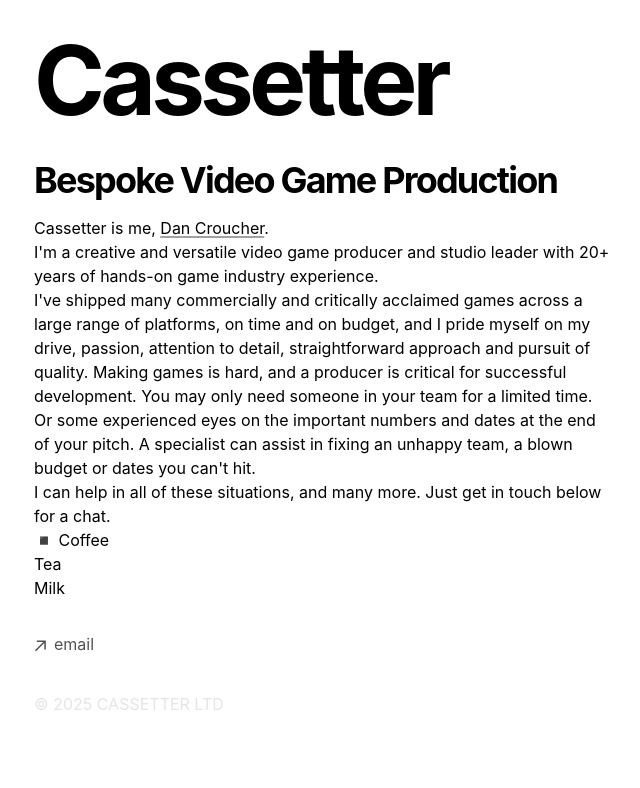
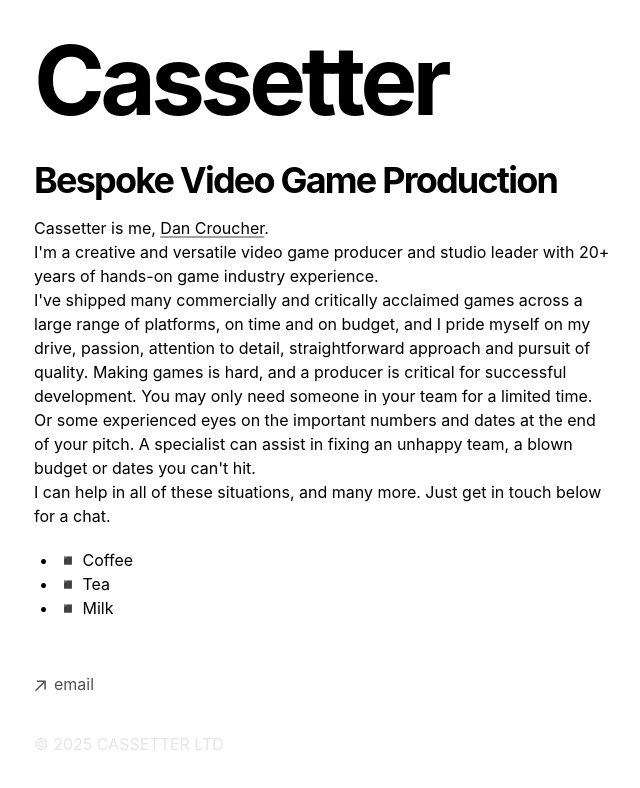
Before and after one commit to dancroucher/cassetter, a Next.js app: page / in a window 1280 px wide. Shown: the top 788 px of the page, without its empty margins (318-958 px from the left). Built offline with nearby package versions, Linux system fonts and the light colour scheme.

Commit message:
Update page.tsx

```diff
--- a/app/page.tsx
+++ b/app/page.tsx
@@ -12,21 +12,23 @@ export default function Page() {
           <p className="prose">
             Cassetter is me, <a href="https://www.linkedin.com/in/dancroucher/">Dan Croucher</a>.
           </p>
-          <p>
+          <p className="prose">
           I'm a creative and versatile video game producer and studio leader with 20+ years of hands-on game industry experience.
           </p>
-          <p>
+          <p className="prose">
           I've shipped many commercially and critically acclaimed games across a large range of platforms, on time and on budget, and I pride myself on my drive, passion, attention to detail, straightforward approach and pursuit of quality.
           Making games is hard, and a producer is critical for successful development. You may only need someone in your team for a limited time. Or some experienced eyes on the important numbers and dates at the end of your pitch. A specialist can assist in fixing an unhappy team, a blown budget or dates you can't hit.
           </p>
-          <p>
+          <p className="prose">
           I can help in all of these situations, and many more. Just get in touch below for a chat.
           </p>
-          <ul>
-            <li>◾ Coffee</li>
-            <li>Tea</li>
-            <li>Milk</li>
-          </ul>
+          <p className="prose">
+            <ul>
+              <li>◾ Coffee</li>
+              <li>◾ Tea</li>
+              <li>◾ Milk</li>
+            </ul>
+          </p>
     </section>
   )
 }
```
